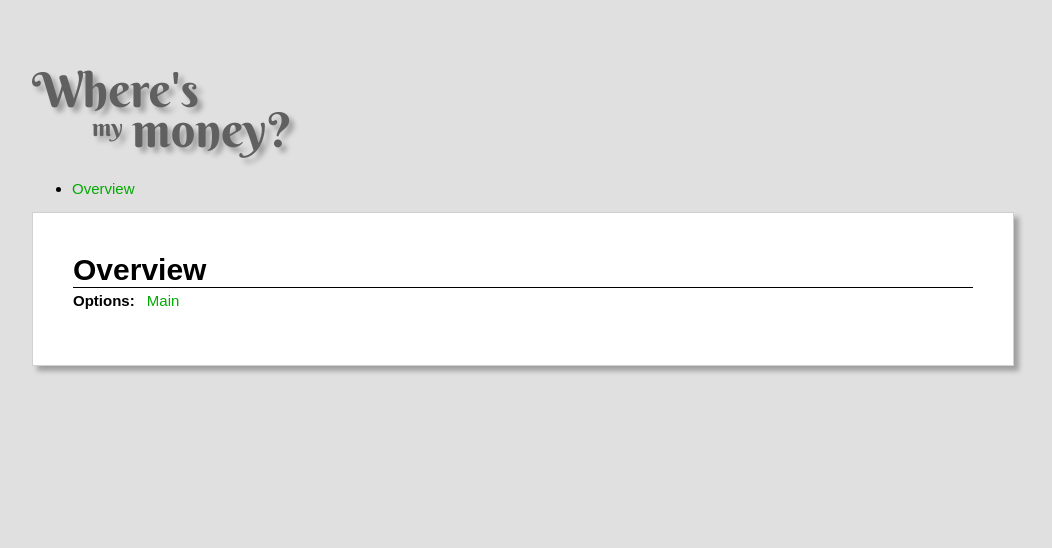
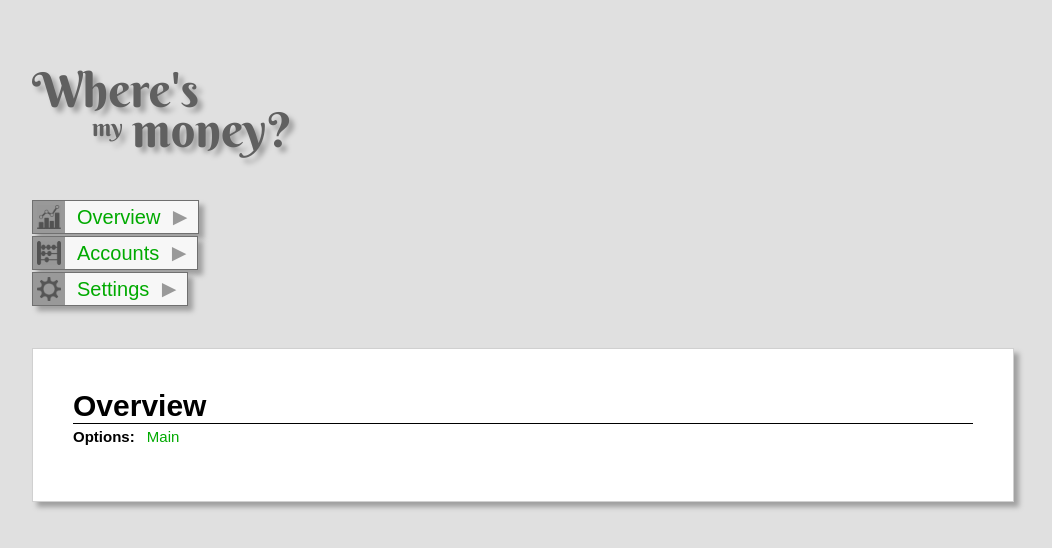
Before and after one commit to vkbo/wheresMyMoney, a PHP site: page / in a window 1280 px wide. Shown: the top 548 px of the page, without its empty margins (8-1060 px from the left). Run offline with PHP 8.4, Linux system fonts and the light colour scheme.

Commit message:
Added main menu styles and icons

```diff
--- a/web/css/styles.css
+++ b/web/css/styles.css
@@ -63,7 +63,7 @@ a:hover {color: #00aa00; text-decoration: underline;}
     text-shadow: 5px 5px 5px #a0a0a0;
     -moz-text-shadow: 5px 5px 5px #a0a0a0;
     -webkit-text-shadow: 5px 5px 5px #a0a0a0;
-    margin: 20px 0;
+    margin: 20px 0 40px 0;
 }
 
 #logo-wheres {
@@ -85,6 +85,74 @@ a:hover {color: #00aa00; text-decoration: underline;}
     font-size: 48px;
     top: 40px;
     left: 100px;
+}
+
+/**
+ *  Site Menu
+ */
+
+#left-menu {
+    margin: 40px 0;
+}
+
+#left-menu ul {
+    display: block;
+    list-style: none;
+    margin: 0;
+    padding: 0;
+}
+
+#left-menu ul li {
+    display: inline-block;
+    background-color: #f7f7f7;
+    height: 32px;
+    padding: 0;
+    box-shadow: 5px 5px 5px #a0a0a0;
+    -moz-box-shadow: 5px 5px 5px #a0a0a0;
+    -webkit-box-shadow: 5px 5px 5px #a0a0a0;
+    border: 1px solid #707070;
+    margin-bottom: 2px;
+}
+
+#left-menu ul li:hover {
+    background-color: #f0f0f0;
+}
+
+#left-menu ul li .menu-icon {
+    display: inline-block;
+    background-color: #999999;
+    width: 32px;
+    height: 32px;
+    vertical-align: top;
+}
+
+#left-menu ul li .menu-icon img {
+    width: 24px;
+    height: 24px;
+    margin: 4px 0 0 4px;
+}
+
+#left-menu ul li .triangle {
+    display: inline-block;
+    color: #999999;
+    margin: 2px 6px 0 0;
+    font-size: 24px;
+    vertical-align: top;
+}
+
+#left-menu ul li a {
+    display: inline-block;
+    margin: 5px 8px 0 12px;
+    font-size: 20px;
+    /*border: 1px solid #000000;*/
+    vertical-align: top;
+    color: #00aa00;
+    text-decoration: none;
+}
+
+#left-menu ul li a:hover {
+    color: #009900;
+    text-decoration: none;
 }
 
 /**
--- a/web/includes/header.php
+++ b/web/includes/header.php
@@ -29,7 +29,9 @@
         </div>
         <nav id="left-menu">
             <ul>
-                <li><a href="index.php">Overview</a></li>
+                <li><span class="menu-icon"><img src="images/icon_overview.png" /></span><a href="index.php">Overview</a><span class="triangle">&#9658;</span></li>
+                <li><span class="menu-icon"><img src="images/icon_accounts.png" /></span><a href="accounts.php">Accounts</a><span class="triangle">&#9658;</span></li>
+                <li><span class="menu-icon"><img src="images/icon_settings.png" /></span><a href="settings.php">Settings</a><span class="triangle">&#9658;</span></li>
             </ul>
         </nav>
     </div>
```
Also changed, not shown: web/images/icon_accounts.png (added), web/images/icon_overview.png (added), web/images/icon_settings.png (added).
